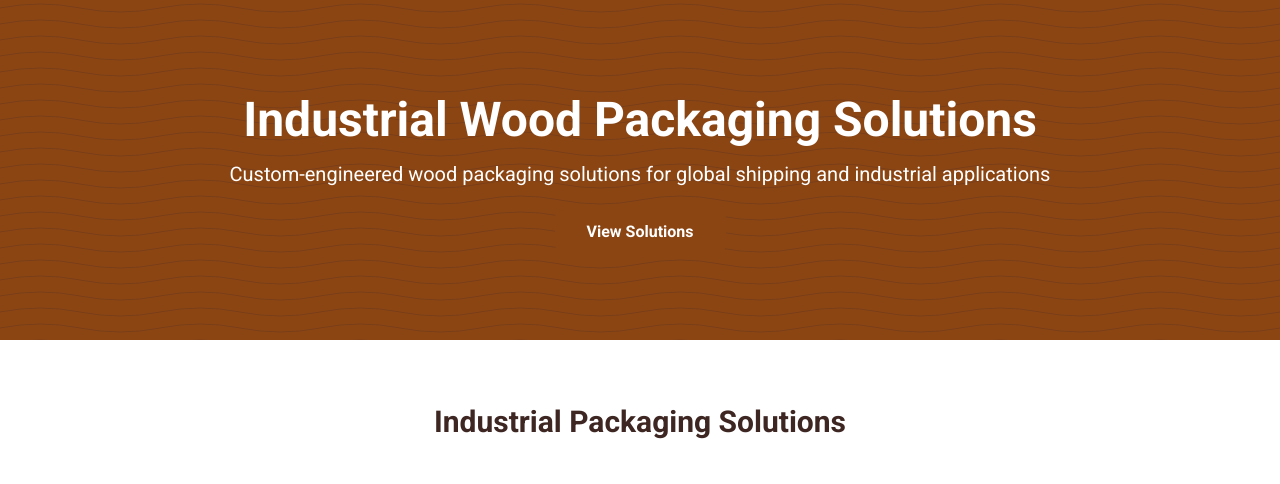
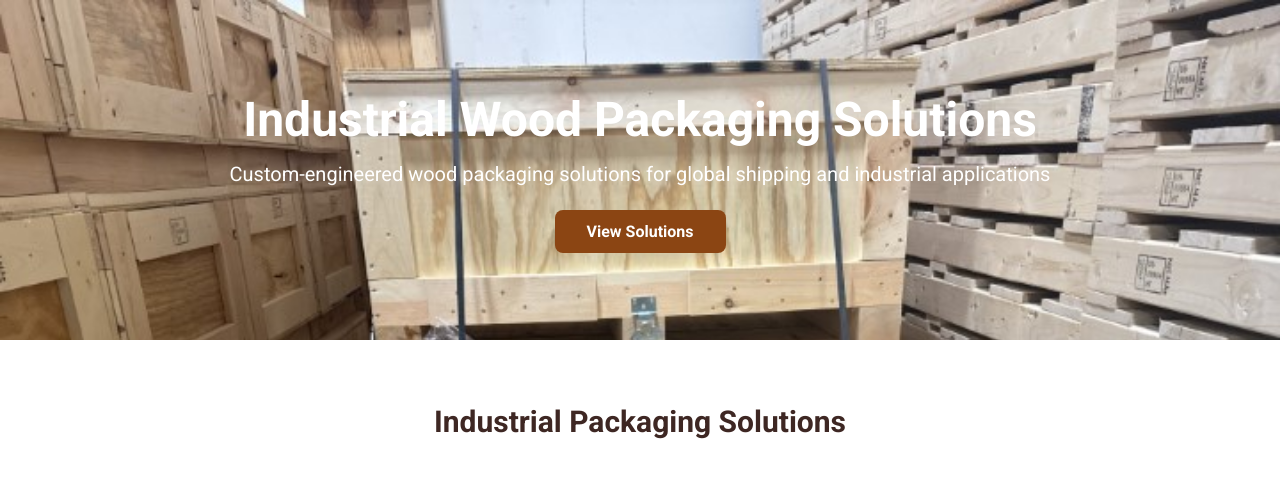
Before and after one commit to ccandelora/ModernWebCrafter, a Flask app: page / in a window 1280 px wide. Shown: the part 64-548 px from the top of the page. Run offline with Flask 3, Linux system fonts and the light colour scheme; data comes from the database, SQL or seed files in the repository; some libraries are stand-ins or nearby versions.

Commit message:
Agent query: Is crates.jpg visible as the background image in the homepage hero section?

```diff
--- a/templates/index.html
+++ b/templates/index.html
@@ -2,7 +2,7 @@
 
 {% block content %}
 <div class="relative bg-wood-dark text-white py-24">
-    <div class="absolute inset-0 bg-opacity-80" style="background-image: url('/static/images/wood-texture.svg'); background-size: cover;"></div>
+    <div class="absolute inset-0 bg-opacity-80" style="background-image: url('/static/images/crates.jpg'); background-size: cover;"></div>
     <div class="container mx-auto px-4 text-center relative z-10">
         <h1 class="text-4xl md:text-5xl font-bold mb-4">Industrial Wood Packaging Solutions</h1>
         <p class="text-xl mb-8">Custom-engineered wood packaging solutions for global shipping and industrial applications</p>
```
